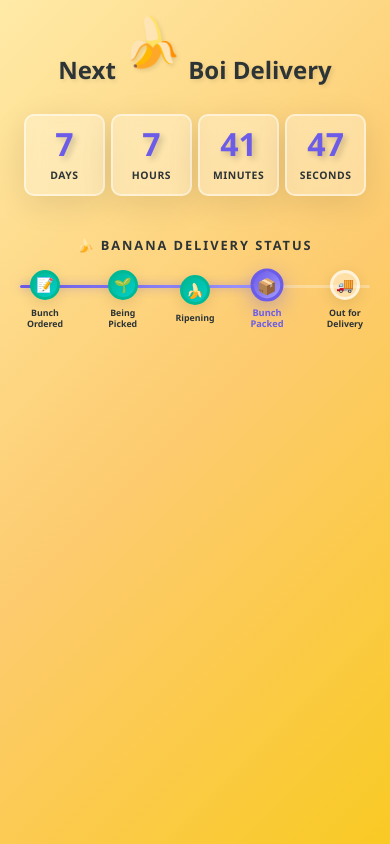
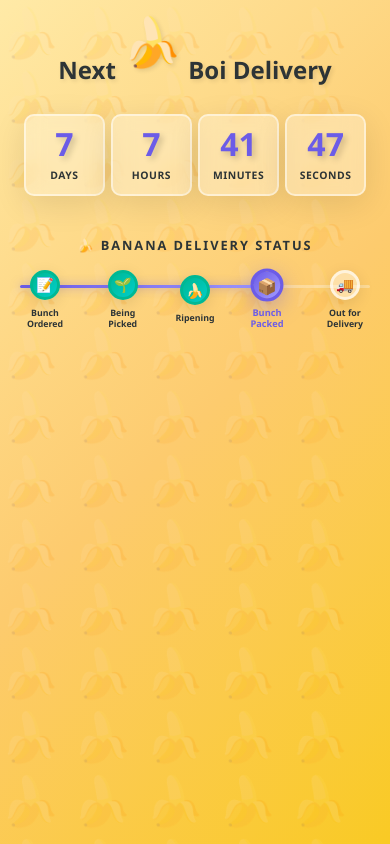
Before and after one commit to StephenCronk/bananatracking, a plain HTML site: page index.html in a window 390 px wide. Drawn offline with Linux system fonts and the light colour scheme.

Commit message:
Add banana-themed order status trackermobile2

```diff
--- a/index.html
+++ b/index.html
@@ -20,6 +20,23 @@
             justify-content: center;
             overflow-x: hidden;
             overflow-y: auto;
+            position: relative;
+        }
+
+        body::before {
+            content: '🍌 🍌 🍌 🍌 🍌 🍌 🍌 🍌 🍌 🍌 🍌 🍌 🍌 🍌 🍌 🍌 🍌 🍌 🍌 🍌 🍌 🍌 🍌 🍌 🍌 🍌 🍌 🍌 🍌 🍌 🍌 🍌 🍌 🍌 🍌 🍌 🍌 🍌 🍌 🍌 🍌 🍌 🍌 🍌 🍌 🍌 🍌 🍌 🍌 🍌 🍌 🍌 🍌 🍌 🍌 🍌 🍌 🍌 🍌 🍌 🍌 🍌 🍌 🍌 🍌 🍌 🍌 🍌 🍌 🍌 🍌 🍌 🍌 🍌 🍌 🍌 🍌 🍌 🍌 🍌 🍌 🍌 🍌 🍌 🍌 🍌 🍌 🍌 🍌 🍌 🍌 🍌 🍌 🍌 🍌 🍌 🍌 🍌 🍌 🍌 🍌 🍌 🍌 🍌 🍌 🍌 🍌 🍌 🍌 🍌 🍌 🍌 🍌 🍌 🍌 🍌 🍌 🍌 🍌 🍌 🍌 🍌 🍌 🍌 🍌 🍌 🍌 🍌 🍌 🍌 🍌 🍌 🍌 🍌 🍌 🍌 🍌 🍌 🍌 🍌 🍌 🍌 🍌 🍌 🍌 🍌 🍌 🍌 🍌 🍌 🍌 🍌 🍌 🍌 🍌 🍌 🍌 🍌 🍌 🍌 🍌 🍌 🍌 🍌 🍌 🍌 🍌 🍌 🍌 🍌 🍌 🍌 🍌 🍌 🍌 🍌 🍌 🍌 🍌 🍌 🍌 🍌 🍌 🍌 🍌 🍌 🍌 🍌 🍌 🍌 🍌 🍌 🍌 🍌 🍌 🍌 🍌 🍌 🍌 🍌 🍌 🍌 🍌 🍌 🍌 🍌 🍌 🍌 🍌 🍌 🍌 🍌 🍌 🍌 🍌 🍌 🍌 🍌 🍌 🍌 🍌 🍌 🍌 🍌 🍌 🍌 🍌 🍌 🍌 🍌 🍌 🍌 🍌 🍌 🍌 🍌 🍌 🍌 🍌 🍌 🍌 🍌 🍌 🍌 🍌 🍌 🍌 🍌 🍌 🍌 🍌 🍌 🍌 🍌 🍌 🍌 🍌 🍌 🍌 🍌 🍌 🍌 🍌 🍌 🍌 🍌 🍌 🍌 🍌 🍌 🍌 🍌 🍌 🍌 🍌 🍌 🍌 🍌 🍌 🍌 🍌 🍌 🍌 🍌 🍌 🍌 🍌 🍌 🍌 🍌 🍌 🍌 🍌 🍌 🍌 🍌 🍌 🍌 🍌 🍌 🍌 🍌 🍌 🍌 🍌 🍌 🍌 🍌 🍌 🍌 🍌 🍌 🍌 🍌 🍌 🍌 🍌 🍌 🍌 🍌 🍌 🍌 🍌 🍌 🍌 🍌 🍌 🍌 🍌 🍌 🍌 🍌 🍌 🍌 🍌 🍌 🍌 🍌 🍌 🍌 🍌 🍌 🍌 🍌 🍌 🍌 🍌 🍌 🍌 🍌 🍌 🍌 🍌 🍌 🍌 🍌 🍌 🍌 🍌 🍌 🍌 🍌 🍌 🍌 🍌 🍌 🍌 🍌 🍌 🍌 🍌 🍌 🍌 🍌 🍌 🍌 🍌 🍌 🍌 🍌 🍌 🍌 🍌 🍌 🍌 🍌 🍌 🍌 🍌 🍌 🍌 🍌 🍌 🍌 🍌 🍌 🍌 🍌 🍌 🍌 🍌 🍌 🍌 🍌 🍌 🍌 🍌 🍌 🍌 🍌 🍌 🍌 🍌 🍌 🍌 🍌 🍌 🍌 🍌 🍌 🍌 🍌 🍌 🍌 🍌 🍌 🍌 🍌 🍌 🍌 🍌 🍌 🍌 🍌 🍌 🍌 🍌 🍌 🍌 🍌 🍌 🍌 🍌 🍌 🍌 🍌 🍌 🍌 🍌 🍌 🍌 🍌 🍌 🍌 🍌 🍌 🍌 🍌 🍌 🍌 🍌 🍌 🍌 🍌 🍌 🍌 🍌 🍌 🍌 🍌 🍌 🍌 🍌 🍌 🍌 🍌 🍌 🍌 🍌 🍌 🍌 🍌 🍌 🍌 🍌 🍌 🍌 🍌 🍌 🍌 🍌 🍌 🍌 🍌 🍌 🍌 🍌 🍌 🍌 🍌 🍌 🍌 🍌 🍌 🍌 🍌 🍌 🍌 🍌 🍌 🍌 🍌 🍌 🍌 🍌 🍌 🍌 🍌 🍌 🍌 🍌 🍌 🍌 🍌 🍌 🍌 🍌 🍌 🍌 🍌 🍌 🍌 🍌 🍌 🍌 🍌 🍌 🍌 🍌 🍌 🍌 🍌 🍌 🍌 🍌 🍌 🍌 🍌 🍌 🍌 🍌 🍌 🍌 🍌 🍌 🍌 🍌 🍌 🍌 🍌 🍌 🍌 🍌 🍌 🍌 🍌 🍌 🍌 🍌 🍌 🍌 🍌 🍌 🍌 🍌 🍌 🍌 🍌 🍌 🍌 🍌 🍌 🍌 🍌 🍌 🍌 🍌 🍌 🍌 🍌 🍌 🍌 🍌 🍌 🍌 🍌 🍌 🍌 🍌 🍌 🍌 🍌 🍌 🍌 🍌 🍌 🍌 🍌 🍌 🍌 🍌 🍌 🍌 🍌 🍌 🍌 🍌 🍌 🍌 🍌 🍌 🍌 🍌 🍌 🍌 🍌 🍌 🍌 🍌 🍌 🍌 🍌 🍌 🍌 🍌 🍌 🍌 🍌 🍌 🍌 🍌 🍌 🍌 🍌 🍌 🍌 🍌 🍌 🍌 🍌 🍌 🍌 🍌 🍌 🍌 🍌 🍌 🍌 🍌 🍌 🍌 🍌 🍌 🍌 🍌 🍌 🍌 🍌 🍌 🍌 🍌 🍌 🍌';
+            position: absolute;
+            top: 0;
+            left: 0;
+            width: 100%;
+            height: 100%;
+            font-size: 3rem;
+            line-height: 4rem;
+            word-wrap: break-word;
+            opacity: 0.15;
+            pointer-events: none;
+            z-index: 0;
+            overflow: hidden;
         }
 
         .hero {
@@ -27,6 +44,8 @@
             width: 100%;
             max-width: 100%;
             padding: clamp(1rem, 3vw, 2rem);
+            position: relative;
+            z-index: 1;
         }
 
         h1 {
```
